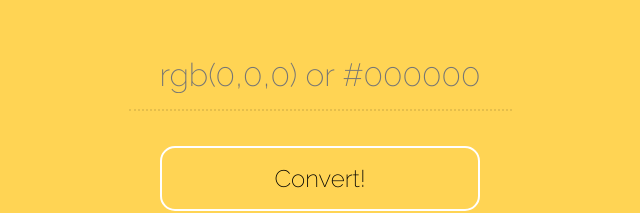
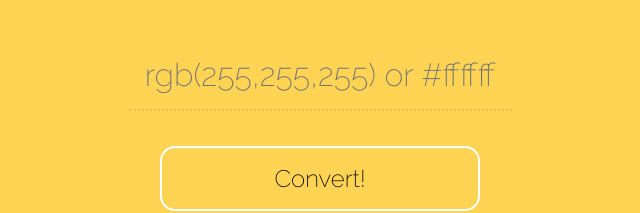
Before and after one commit to sneha-pujari/colorCodeConverter, a plain HTML site: page index.html in a window 1280 px wide. Shown: the part 255-468 px from the top of the page, 320-960 px from the left. Drawn offline with Linux system fonts and the light colour scheme.

Commit message:
Update index.html

```diff
--- a/index.html
+++ b/index.html
@@ -17,7 +17,7 @@
         <form id="convert-form" class="form-inline">
           <div class="form-group">
             <label for="convert" class="sr-only">RGB or Hex Color Code:</label><br>
-            <input type="text" class="form-control" id="convert-input" placeholder="rgb(0,0,0) or #000000">
+            <input type="text" class="form-control" id="convert-input" placeholder="rgb(255,255,255) or #ffffff">
           <br><br>
             <button type="submit" class="btn btn-success mx-sm-3" id="btnst">Convert!</button>
           </div>
```
